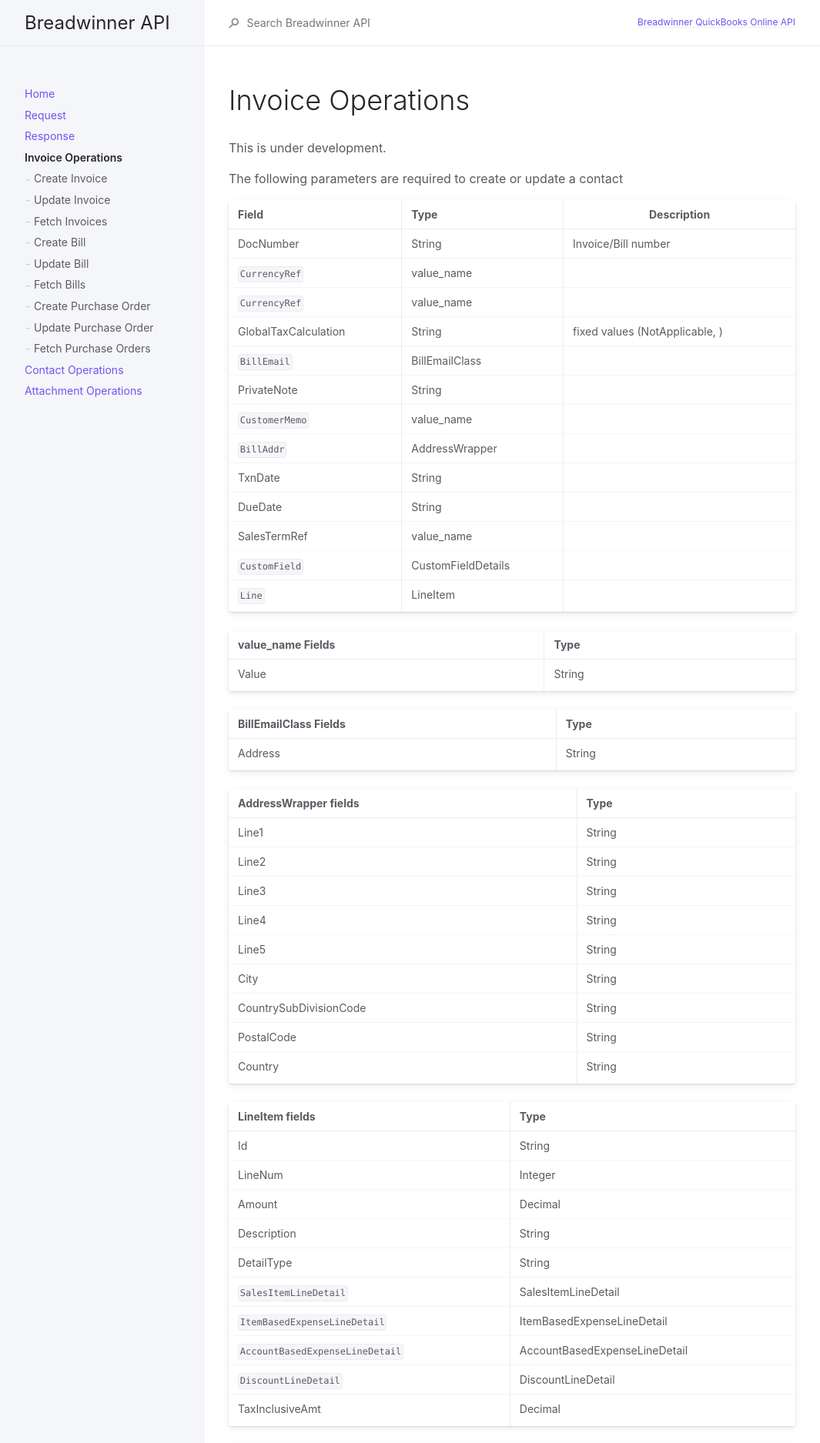
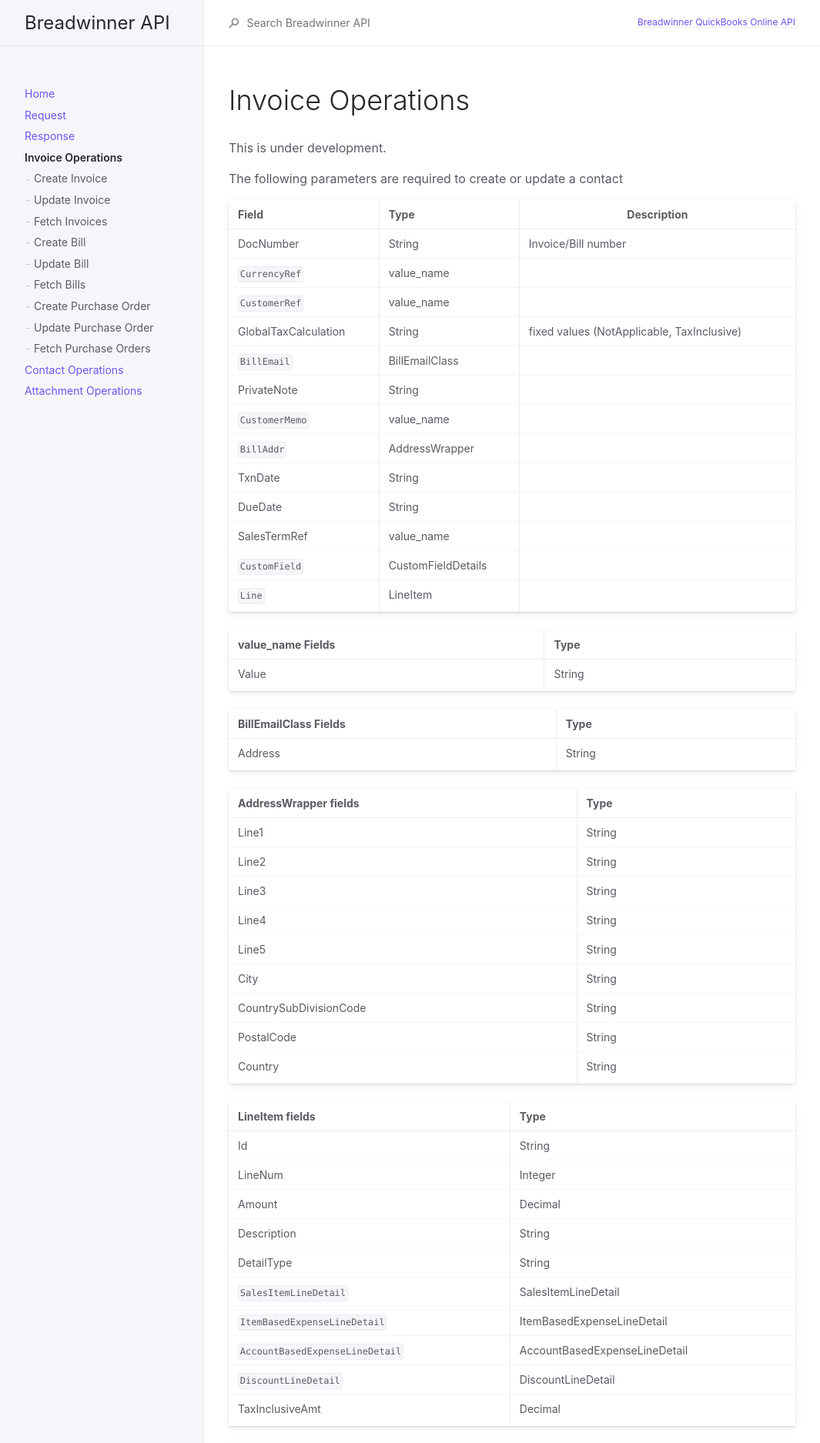
Before and after one commit to suchimitha/Documentation-of-QBO-API, a Jekyll site: the page built from docs/InvoiceOperations/InvoiceOperations.md, in a window 1280 px wide. Shown: the top 1875 px of the page at 77% size, without its empty margins (107-1172 px from the left). Built offline with Jekyll 4.4.1, drawn with Linux system fonts in a browser that asks for light colours.

Commit message:
test commit

```diff
--- a/docs/InvoiceOperations/InvoiceOperations.md
+++ b/docs/InvoiceOperations/InvoiceOperations.md
@@ -16,8 +16,8 @@ The following parameters are required to create or update a contact
 |:----------|:-------------------------------------|
 | DocNumber | String | Invoice/Bill number  |
 | `CurrencyRef` | value_name |
-| `CurrencyRef` | value_name |
-| GlobalTaxCalculation | String | fixed values (NotApplicable, )|
+| `CustomerRef` | value_name |
+| GlobalTaxCalculation | String | fixed values (NotApplicable, TaxInclusive)|
 | `BillEmail` | BillEmailClass |
 | PrivateNote | String |
 | `CustomerMemo` | value_name |
```
